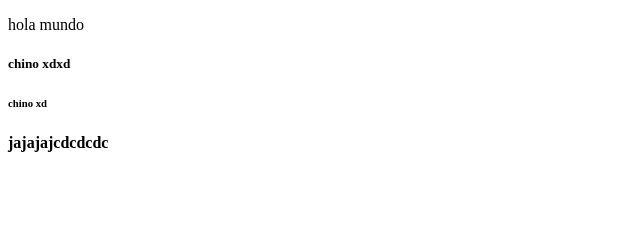
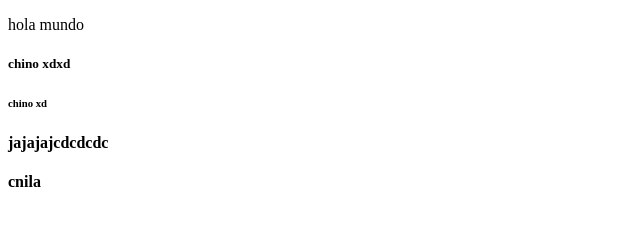
Before and after one commit to laptopcssv-glitch/migit, a plain HTML site: page index.html in a window 1280 px wide. Shown: the full height of the page, 0-640 px from the left. Drawn offline with Linux system fonts and the light colour scheme.

Commit message:
Update index.html

```diff
--- a/index.html
+++ b/index.html
@@ -10,5 +10,6 @@
     <h5>chino xdxd</h5>
     <h6>chino xd</h6>
     <h4>jajajajcdcdcdc</h4>
+    <h4>cnila</h4>
 </body>
 </html>
```
